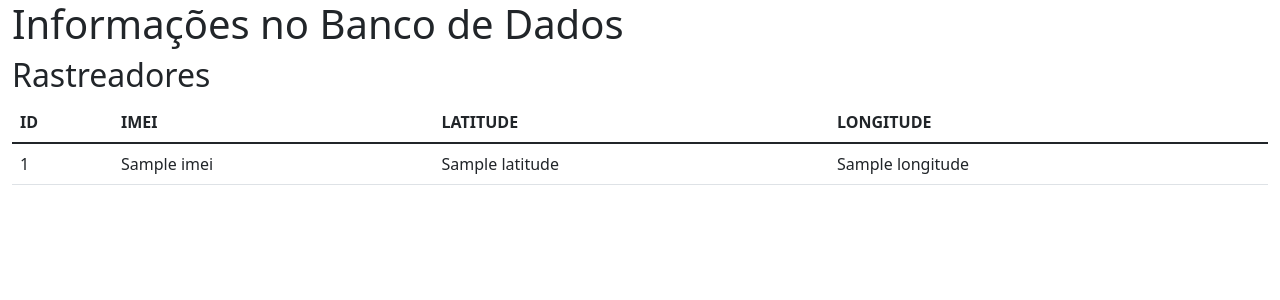
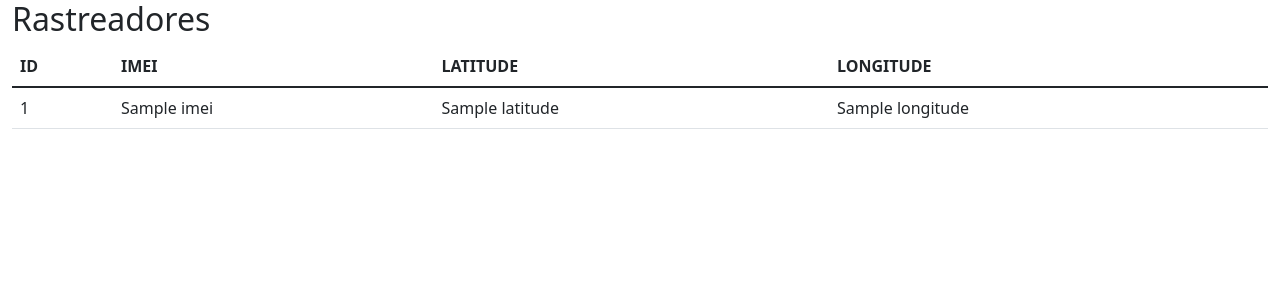
Before and after one commit to andersonnbarbosa/Radix-Track, a Flask app: template Radix_API/templates/index.html in a window 1280 px wide. Shown: the top 300 px of the page. Run offline with Flask 2, Linux system fonts and the light colour scheme; the template is opened without the code that fills it: most values are stand-ins (such as "Sample title", 1, 10 or a date in 2020).

Commit message:
Checando git

```diff
--- a/Radix_API/templates/index.html
+++ b/Radix_API/templates/index.html
@@ -6,7 +6,6 @@
     </head>
     <body>
         <div class="container-fluid">
-            <h1>Informações no Banco de Dados</h1>
             <h2>Rastreadores</h2>
             <table class="table table-strapped">
               <thead>
```
